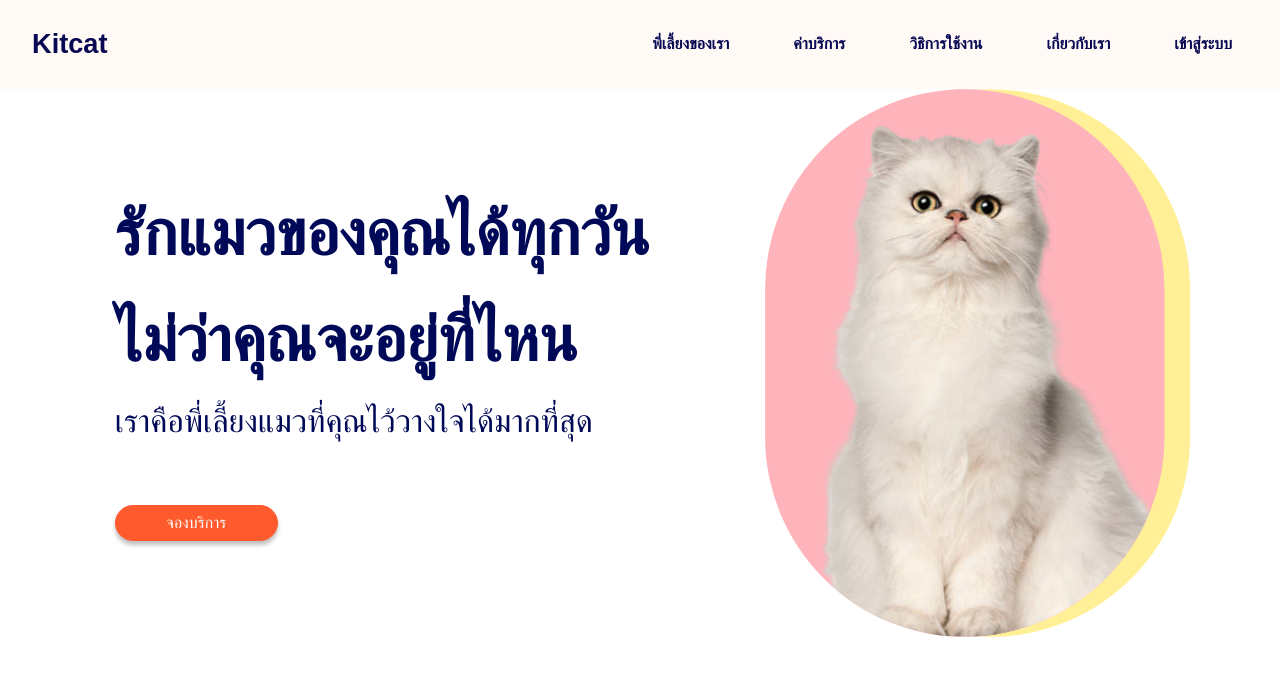
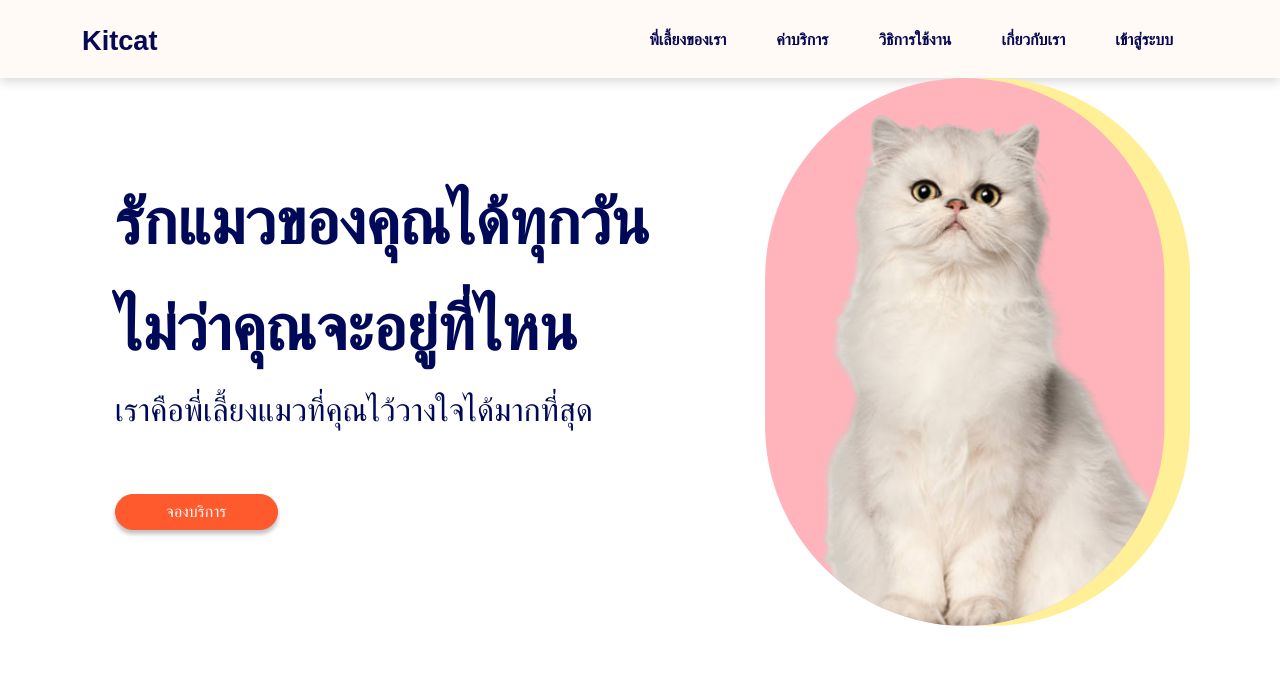
Before and after one commit to thanatat64/kmitl-kitcat, a Next.js app: page / in a window 1280 px wide. Shown: the top 676 px of the page. Built offline with nearby package versions, Linux system fonts and the light colour scheme; no server answers; the database is empty; a web font is replaced by a local one.

Commit message:
navbar update hover

```diff
--- a/components/navigation/NavigationBar.css
+++ b/components/navigation/NavigationBar.css
@@ -10,21 +10,22 @@
     display: flex;
     justify-content: space-between;
     align-items: center;
-    background-color: rgba(255, 250, 245, 255);
+    background-color:var(--white-cream);
     position: sticky;
-    top: 0;
     padding-left: 1rem;
     padding-right: 1rem;
+    box-shadow: 0px 4px 10px rgba(0, 0, 0, 0.15);
+    height: 78px !important;
 }
 .navbar .title {
     font-size: 1.7rem;
-    margin: 1rem;
     font-weight: bold;
     text-decoration: none;
     color: #080853;
 }
 .navbar ul {
     display: flex;
+    margin-top:-0.2rem;
 }
 
 .navbar ul li {
@@ -34,11 +35,12 @@
     display: block;
     text-decoration: none;
     color: #080853;
-    padding:0.5rem 1.5rem 0.5rem;
+    padding:5px 15px 5px;
     margin: 1rem 0.5rem 0rem;
     border-radius: 50px;
     font-weight: bold;
+    border: 2px var(--white-cream) solid;
 }
 .navbar ul li a:not(.active):hover {
-    background-color: rgb(231, 232, 232);
+    border: 2px #000958 solid;
 }
--- a/components/navigation/NavigationBar.tsx
+++ b/components/navigation/NavigationBar.tsx
@@ -10,7 +10,8 @@ interface NavigationBarProps {
 const NavigationBar: React.FC<NavigationBarProps> = ({}) => {
     return (
          <div className="navbar">
-            {/* <div className="navbar container flex-shrink-0"> */}
+            <div className="container flex-shrink-0">
+
                 <Link href="/" className="title">Kitcat</Link>
                 {/* <ul className="d-flex flex-row gap-4"> */}
                 <ul>
@@ -21,6 +22,7 @@ const NavigationBar: React.FC<NavigationBarProps> = ({}) => {
                     <li><Link href="signin">เข้าสู่ระบบ</Link></li>
                 </ul>
             </div>
+        </div>
     )
 }
 
```
Lines whose indentation alone changed are shown as unchanged.
